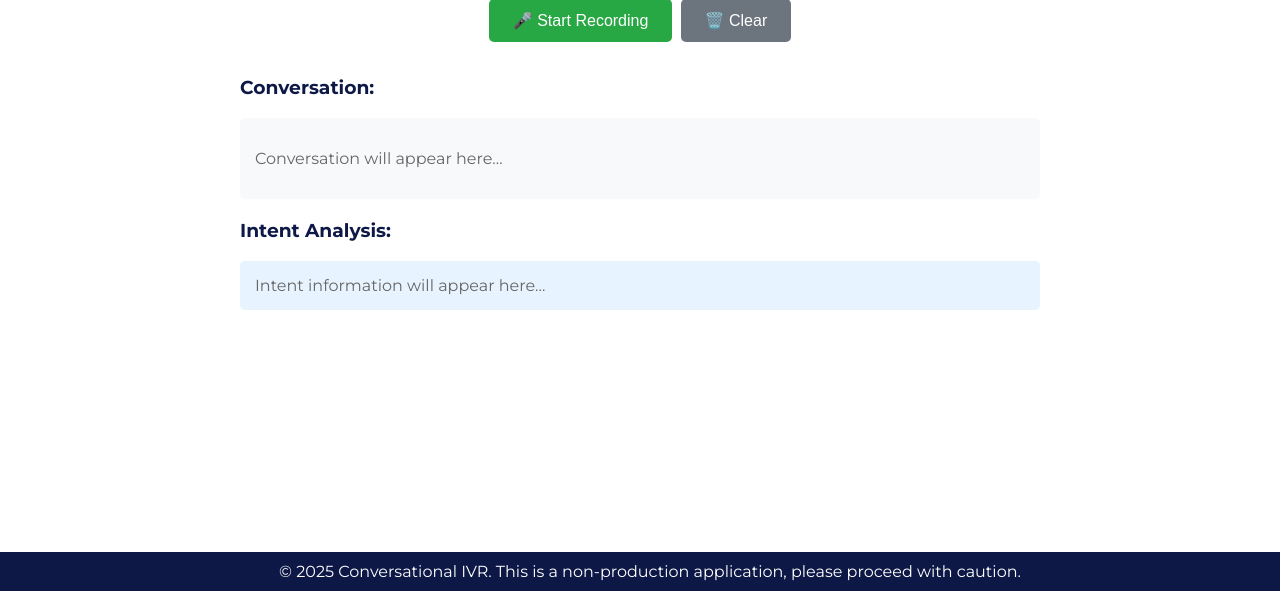
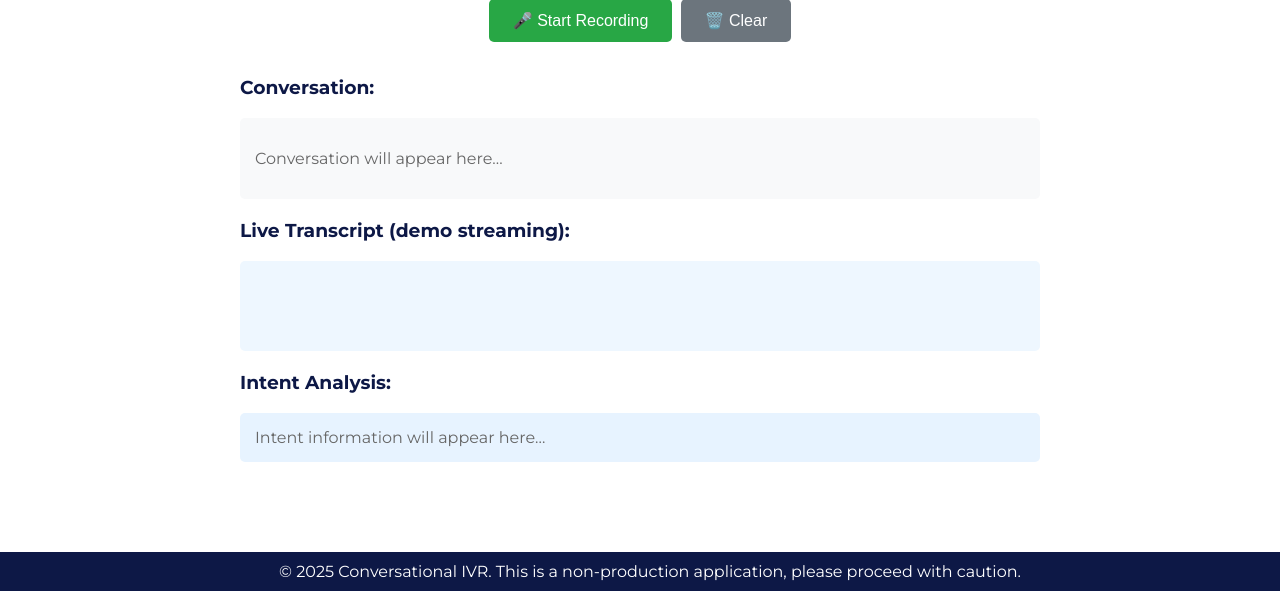
Before and after one commit to vasilikik198/test_civr, a Flask app: page / in a window 1280 px wide. Shown: the part 209-800 px from the top of the page. Run offline with Flask 3, Linux system fonts and the light colour scheme.

Commit message:
Add live-like streaming transcription endpoints and UI; update README with VM/Twilio notes

```diff
--- a/src/routes/routes.py
+++ b/src/routes/routes.py
@@ -30,6 +30,93 @@ class Routes:
         def index():
             """Home page with IVR interface."""
             return render_template("ivr.html")
+
+            # --- Chunked streaming endpoints to simulate live transcription ---
+            self.live_transcripts = {}
+
+            @self.app.route("/api/stream/start", methods=["POST"])
+            def stream_start():
+                """Start a new streaming session for live-like transcription."""
+                try:
+                    data = request.get_json(silent=True) or {}
+                    session_id = data.get("session_id", "default")
+                    self.live_transcripts[session_id] = ""
+                    return jsonify({"success": True, "session_id": session_id})
+                except Exception as e:
+                    logger.error(f"Error in stream_start: {e}")
+                    return jsonify({"error": str(e)}), 500
+
+            @self.app.route("/api/stream/chunk", methods=["POST"])
+            def stream_chunk():
+                """Accept a short audio chunk, transcribe it, and append to session transcript."""
+                try:
+                    session_id = request.form.get("session_id", "default")
+                    if "audio" not in request.files:
+                        return jsonify({"error": "No audio file provided"}), 400
+
+                    audio_file = request.files["audio"]
+                    audio_data = audio_file.read()
+
+                    # Transcribe this chunk (best-effort). Append if any text recognized.
+                    partial_text = (
+                        self.speech_service.transcribe_audio_stream(audio_data) or ""
+                    )
+
+                    if session_id not in self.live_transcripts:
+                        self.live_transcripts[session_id] = ""
+
+                    if partial_text:
+                        # Add a space delimiter to keep words separated
+                        self.live_transcripts[session_id] = (
+                            self.live_transcripts[session_id] + " " + partial_text
+                        ).strip()
+
+                    return jsonify(
+                        {
+                            "success": True,
+                            "partial": partial_text,
+                            "transcript": self.live_transcripts[session_id],
+                            "session_id": session_id,
+                        }
+                    )
+                except Exception as e:
+                    logger.error(f"Error in stream_chunk: {e}")
+                    return jsonify({"error": str(e)}), 500
+
+            @self.app.route("/api/stream/status", methods=["GET"])
+            def stream_status():
+                """Return current accumulated transcript for the session."""
+                try:
+                    session_id = request.args.get("session_id", "default")
+                    transcript = self.live_transcripts.get(session_id, "")
+                    return jsonify(
+                        {
+                            "success": True,
+                            "transcript": transcript,
+                            "session_id": session_id,
+                        }
+                    )
+                except Exception as e:
+                    logger.error(f"Error in stream_status: {e}")
+                    return jsonify({"error": str(e)}), 500
+
+            @self.app.route("/api/stream/stop", methods=["POST"])
+            def stream_stop():
+                """Stop streaming and return the final accumulated transcript."""
+                try:
+                    data = request.get_json(silent=True) or {}
+                    session_id = data.get("session_id", "default")
+                    transcript = self.live_transcripts.get(session_id, "")
+                    return jsonify(
+                        {
+                            "success": True,
+                            "transcript": transcript,
+                            "session_id": session_id,
+                        }
+                    )
+                except Exception as e:
+                    logger.error(f"Error in stream_stop: {e}")
+                    return jsonify({"error": str(e)}), 500
 
         @self.app.route("/api/transcribe", methods=["POST"])
         def transcribe_audio():
--- a/templates/ivr.html
+++ b/templates/ivr.html
@@ -32,6 +32,12 @@
             style="background-color: #f8f9fa; padding: 15px; border-radius: 5px; max-height: 400px; overflow-y: auto;">
             <p style="color: #666;">Conversation will appear here...</p>
         </div>
+    </div>
+
+    <div style="margin-bottom: 20px;">
+        <h3 style="color: #0d1846;">Live Transcript (demo streaming):</h3>
+        <div id="liveTranscript"
+            style="background-color: #eef7ff; padding: 15px; border-radius: 5px; min-height: 60px;"></div>
     </div>
 
     <div style="margin-bottom: 20px;">
@@ -76,7 +82,36 @@
                 await processRecording(audioBlob);
             };
 
-            mediaRecorder.start();
+            // Start server-side streaming session
+            try {
+                await fetch('/api/stream/start', {
+                    method: 'POST',
+                    headers: { 'Content-Type': 'application/json' },
+                    body: JSON.stringify({ session_id: sessionId })
+                });
+            } catch (e) { /* non-fatal */ }
+
+            // Send small chunks periodically to mimic live streaming
+            const CHUNK_MS = 1500; // 1.5s chunks
+            mediaRecorder.start(CHUNK_MS);
+
+            mediaRecorder.ondataavailable = async (event) => {
+                if (event.data && event.data.size > 0 && mediaRecorder.state !== 'inactive') {
+                    try {
+                        const wavBlob = await webmToWav(event.data);
+                        const formData = new FormData();
+                        formData.append('audio', wavBlob, 'chunk.wav');
+                        formData.append('session_id', sessionId);
+                        const r = await fetch('/api/stream/chunk', { method: 'POST', body: formData });
+                        const j = await r.json();
+                        if (j.success) {
+                            document.getElementById('liveTranscript').textContent = j.transcript || '';
+                        }
+                    } catch (err) {
+                        // ignore individual chunk errors
+                    }
+                }
+            };
             status.textContent = '🔴 Recording... Speak now';
             startBtn.style.display = 'none';
             stopBtn.style.display = 'inline-block';
@@ -157,25 +192,33 @@
             wavBlob = audioBlob;
         }
 
-        // Transcribe the audio
-        status.textContent = '⏳ Transcribing...';
+        // Prefer accumulated transcript from streaming; fall back to single-shot
+        status.textContent = '⏳ Getting transcript...';
 
-        const formData = new FormData();
-        formData.append('audio', wavBlob, 'audio.wav');
+        let userMessage = '';
+        try {
+            const s = await fetch(`/api/stream/stop`, {
+                method: 'POST',
+                headers: { 'Content-Type': 'application/json' },
+                body: JSON.stringify({ session_id: sessionId })
+            });
+            const sj = await s.json();
+            if (sj && sj.success && sj.transcript) {
+                userMessage = sj.transcript;
+            }
+        } catch (e) { /* ignore */ }
+
+        if (!userMessage) {
+            status.textContent = '⏳ Transcribing...';
+            const formData = new FormData();
+            formData.append('audio', wavBlob, 'audio.wav');
+            const transcribeResponse = await fetch('/api/transcribe', { method: 'POST', body: formData });
+            const transcribeData = await transcribeResponse.json();
+            if (transcribeData.success) userMessage = transcribeData.transcript;
+        }
 
         try {
-            const transcribeResponse = await fetch('/api/transcribe', {
-                method: 'POST',
-                body: formData
-            });
-
-            const transcribeData = await transcribeResponse.json();
-
-            if (!transcribeData.success) {
-                throw new Error('Transcription failed');
-            }
-
-            const userMessage = transcribeData.transcript;
+            if (!userMessage) throw new Error('No transcript available');
             addToConversation('user', userMessage);
             status.textContent = '⏳ Analyzing intent and generating response...';
 
```
Also changed, not shown: README.md.
